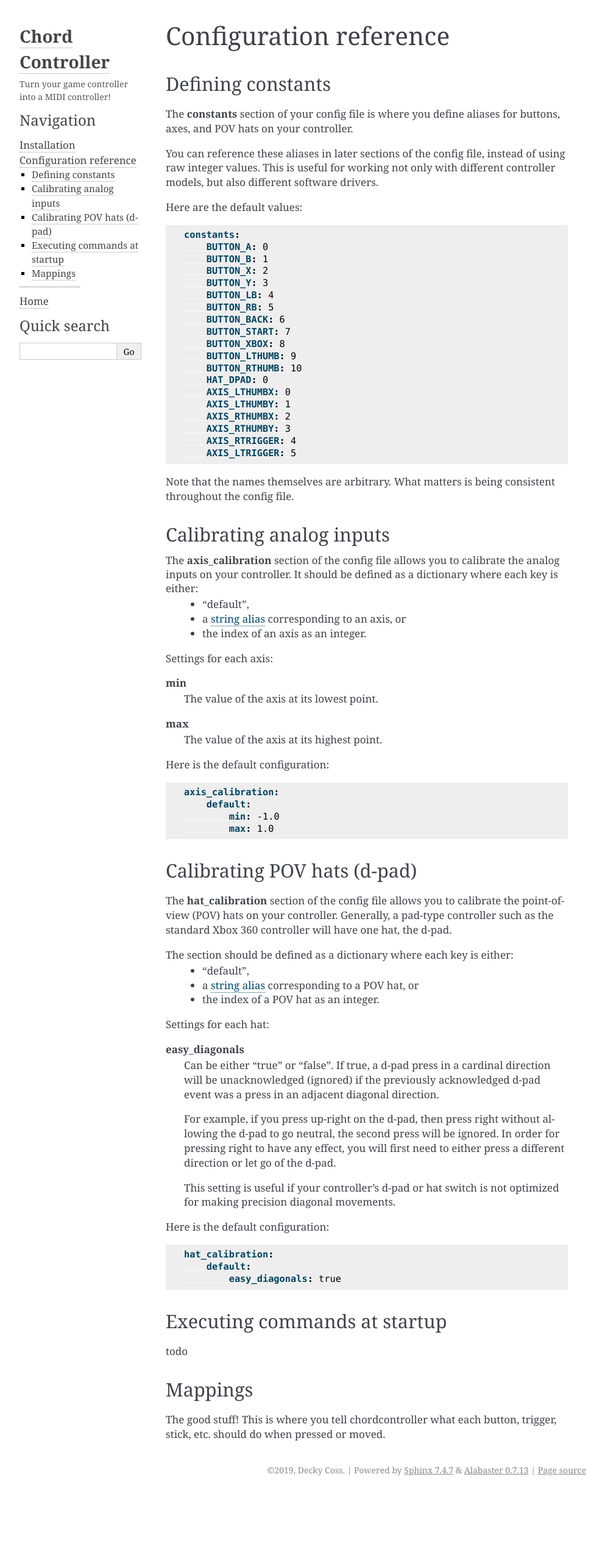
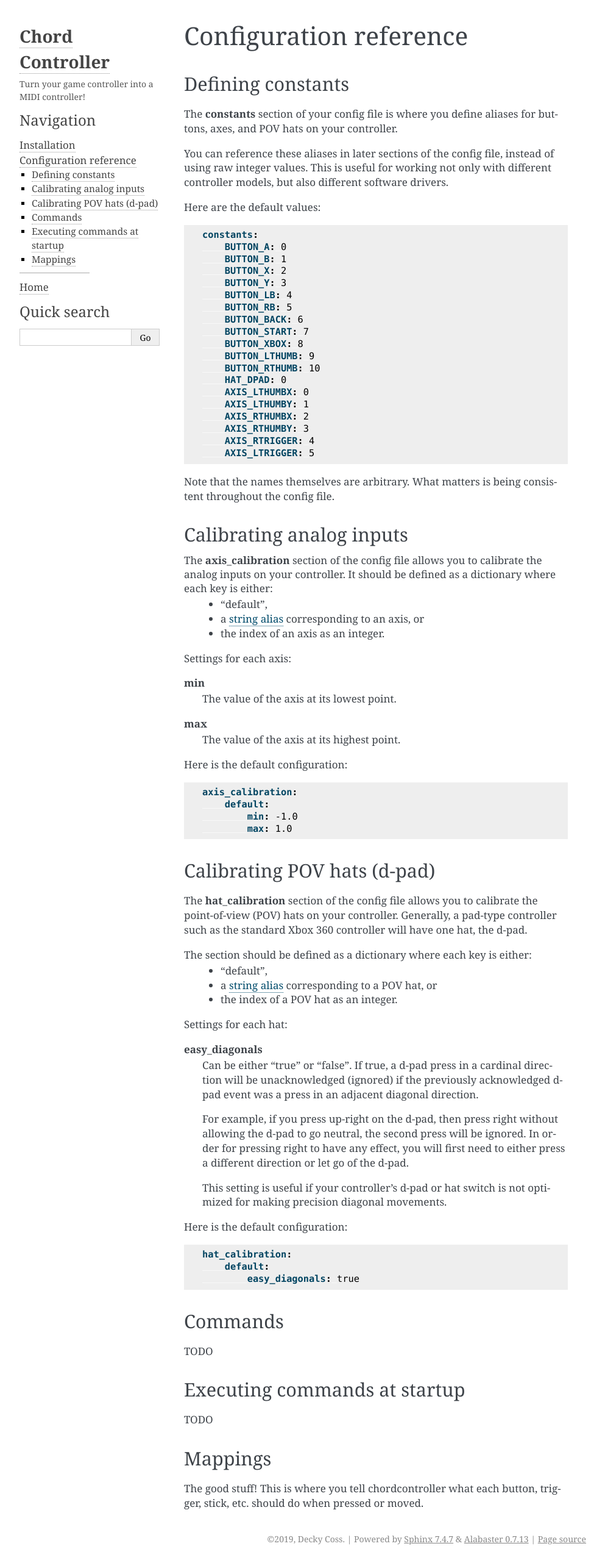
Before and after one commit to daliacoss/chordcontroller, a Sphinx documentation site: the page built from docs/configuration.rst, in a window 1280 px wide. Shown: the whole page at 61% size, without its empty margins (148-1141 px from the left). Built offline with Sphinx 7.4.7, drawn with Linux system fonts in a browser that asks for light colours; pages that are not in the unit, such as notebooks, are missing from menus; before the commit the page ends 2450 px from its top, so only the background shows below that.

Commit message:
docs: increase sidebar width; add sections to configuration page

```diff
--- a/docs/conf.py
+++ b/docs/conf.py
@@ -46,7 +46,8 @@ html_theme = 'alabaster'
 
 html_theme_options = {
     "description":  'Turn your game controller into a MIDI controller!',
-    "extra_nav_links": {"Home": "index.html"}
+    "extra_nav_links": {"Home": "index.html"},
+    "sidebar_width": "250px",
 }
 
 # Add any paths that contain custom static files (such as style sheets) here,
--- a/docs/configuration.rst
+++ b/docs/configuration.rst
@@ -91,10 +91,15 @@ Here is the default configuration:
         default:
             easy_diagonals: true
 
+Commands
+--------
+
+TODO
+
 Executing commands at startup
 -----------------------------
 
-todo
+TODO
 
 Mappings
 --------
```
